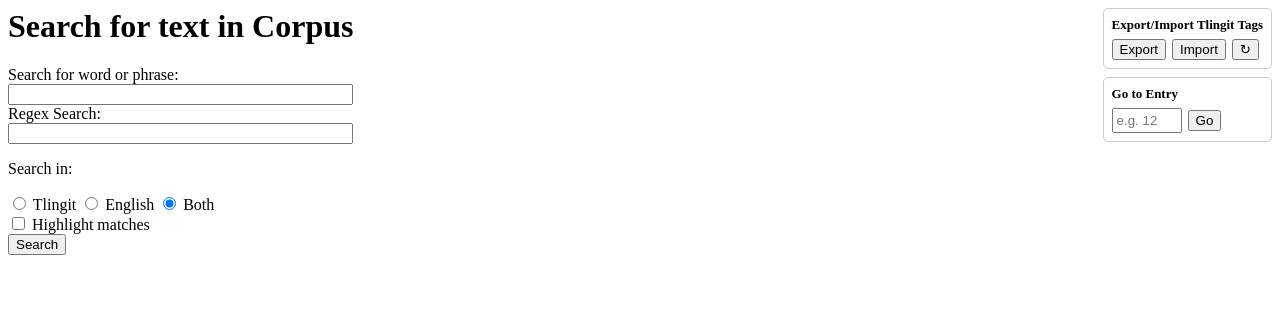
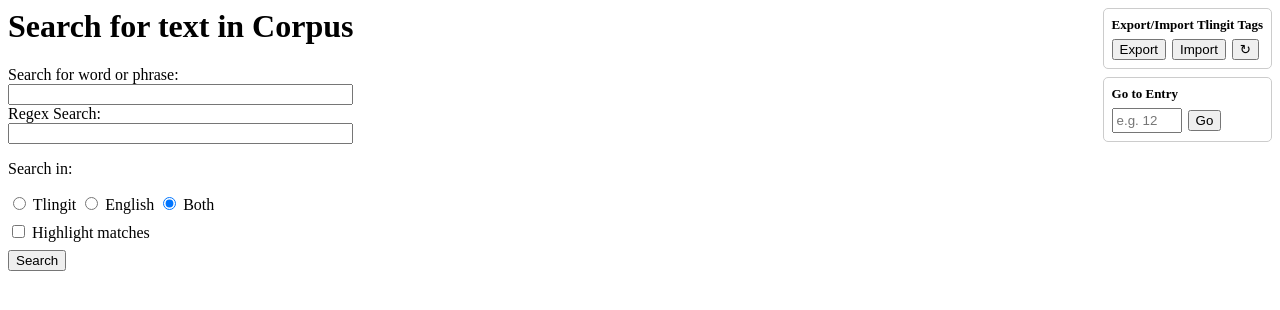
Before and after one commit to vivekvermaiit/tlingit_django, a Django app: page /corpus/lines/ in a window 1280 px wide. Shown: the top 310 px of the page. Run offline with Django 5.2, Linux system fonts and the light colour scheme.

Commit message:
minor space adjustment

```diff
--- a/tlingit_app/corpus/templates/corpus/lines.html
+++ b/tlingit_app/corpus/templates/corpus/lines.html
@@ -44,20 +44,21 @@
       <input type="text" name="regex" id="regex-search" size="40" value="{{ query_regex|default:'' }}">
     </div>
 
-    <div>
+    <div >
       <p>Search in:</p>
       <label><input type="radio" name="scope" value="tlingit" {% if scope == 'tlingit' %}checked{% endif %}> Tlingit</label>
       <label><input type="radio" name="scope" value="english" {% if scope == 'english' %}checked{% endif %}> English</label>
       <label><input type="radio" name="scope" value="both" {% if scope == 'both' %}checked{% endif %}> Both</label>
     </div>
 
-        <div>
-      <label>
+    <div style="margin-top: 8px;">
+        <label>
         <input type="checkbox" name="highlight" value="on" {% if highlight %}checked{% endif %}>
         Highlight matches
       </label>
     </div>
-    <button type="submit">Search</button>
+
+    <button type="submit" style="margin-top: 8px;">Search</button>
   </form>
 </div>
 
```
